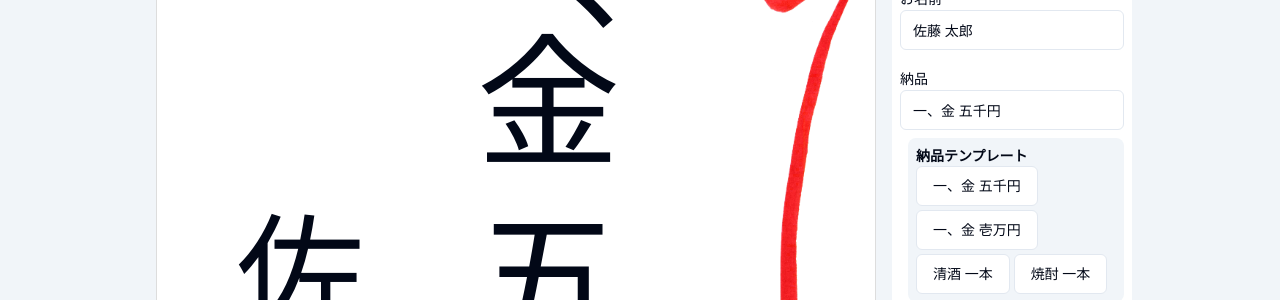
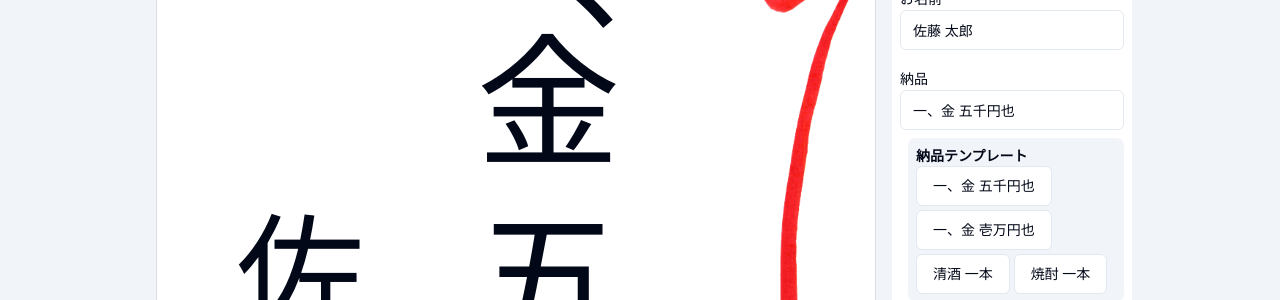
Before and after one commit to Remicck/noshi_generator, a React (Vite) app: page / in a window 1280 px wide. Shown: the top 300 px of the page. Built offline with nearby package versions, Linux system fonts and the light colour scheme; a web font is replaced by a local one.

Commit message:
也が常に入るようになっているが、清酒の場合は異なるため、手動で入力するように修正

```diff
--- a/src/components/Preview.tsx
+++ b/src/components/Preview.tsx
@@ -42,7 +42,7 @@ export function Preview(props: PreviewProps) {
         ) : null}
       </div>
       <div className={clsx('w-[35%] flex items-center justify-start', styles.nouhinText)}>
-        {formValue.item && <>{ichikinFormat(formValue.item)}也</>}
+        {formValue.item && <>{ichikinFormat(formValue.item)}</>}
       </div>
       <div
         className={clsx(
--- a/src/const.ts
+++ b/src/const.ts
@@ -4,8 +4,8 @@ import { FormValue } from '@/type';
 export const initialFormValue: FormValue = {
   department: '',
   name: '佐藤 太郎',
-  item: '一、金 五千円',
+  item: '一、金 五千円也',
 };
 
 // 納品物のリスト
-export const ItemList: string[] = ['一、金 五千円', '一、金 壱万円', '清酒 一本', '焼酎 一本'];
+export const ItemList: string[] = ['一、金 五千円也', '一、金 壱万円也', '清酒 一本', '焼酎 一本'];
```
